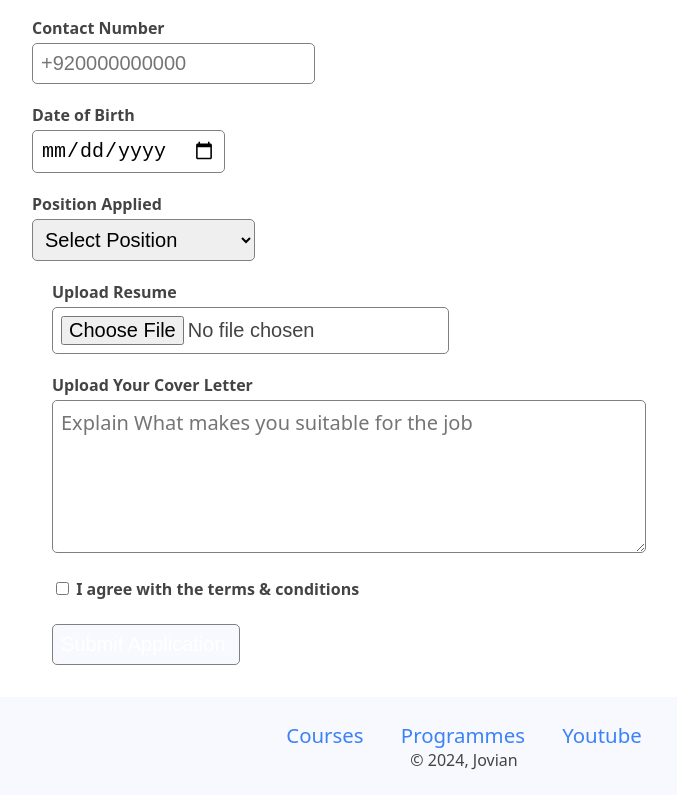
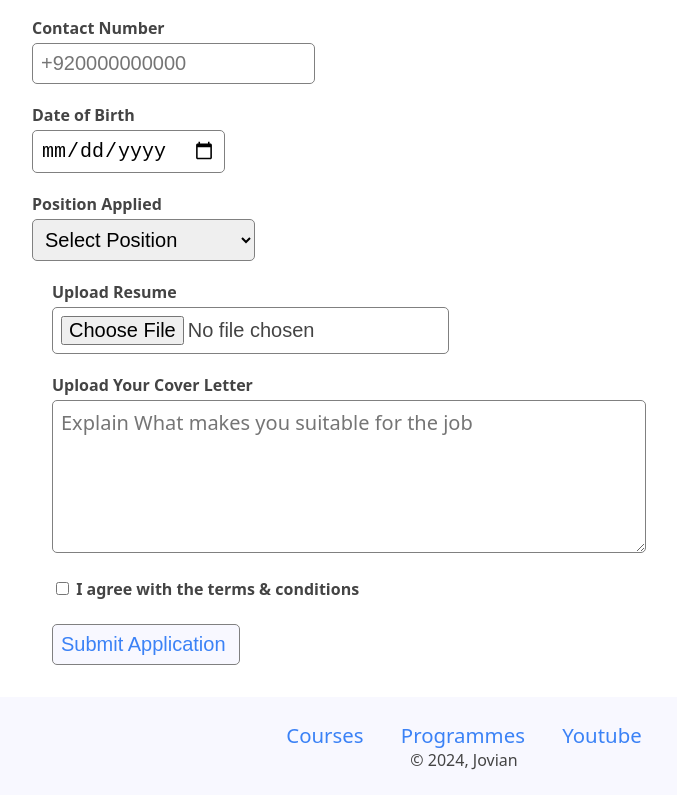
Before and after one commit to Ali-hassan51214/jovian-career-site-live, a plain HTML site: page src/index.html in a window 1280 px wide. Shown: the part 1100-1895 px from the top of the page, without its empty margins (196-873 px from the left). Drawn offline with Linux system fonts and the light colour scheme.

Commit message:
save button color

```diff
--- a/src/styles.css
+++ b/src/styles.css
@@ -163,7 +163,7 @@ file {
 
 .form-group input[type="submit"] {
     background-color: ghostwhite;
-    color: white;
+    color: #3b82f6;
     padding: 16px;
     cursor: pointer;
 }
```
